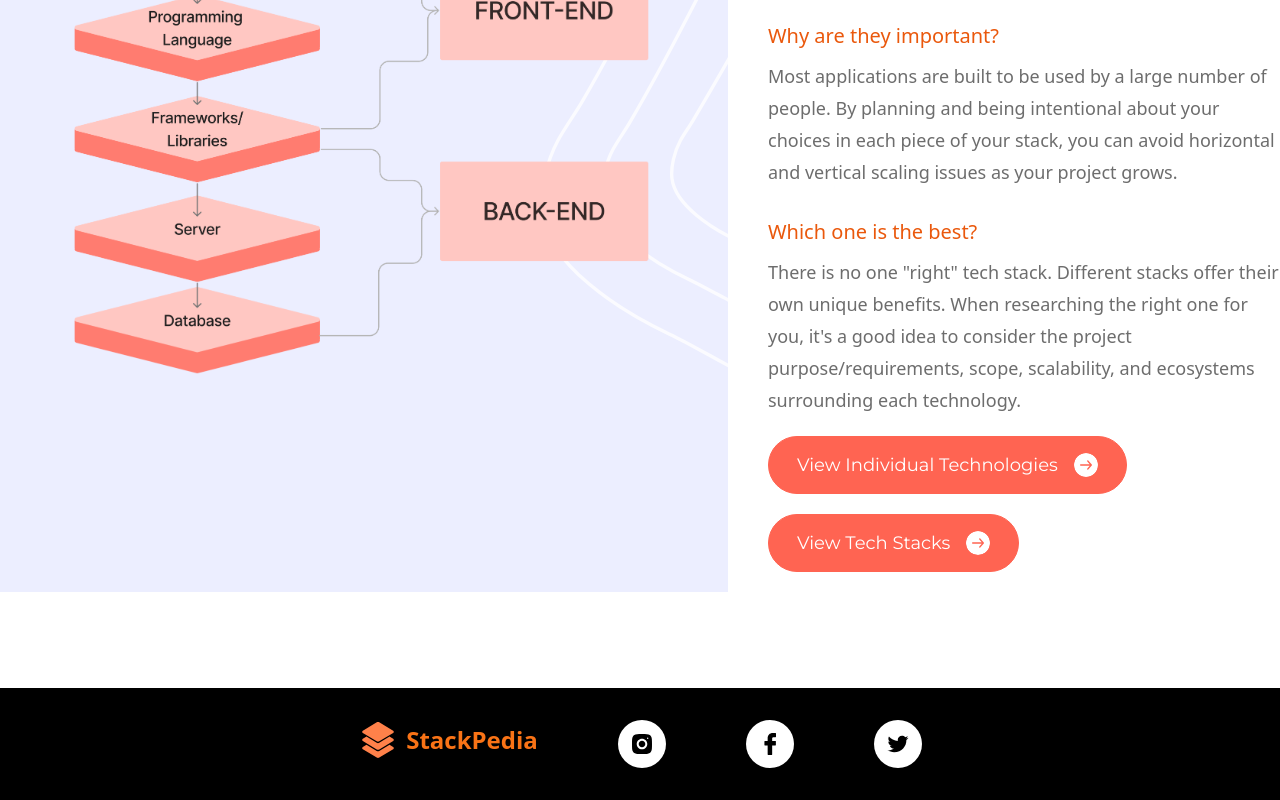
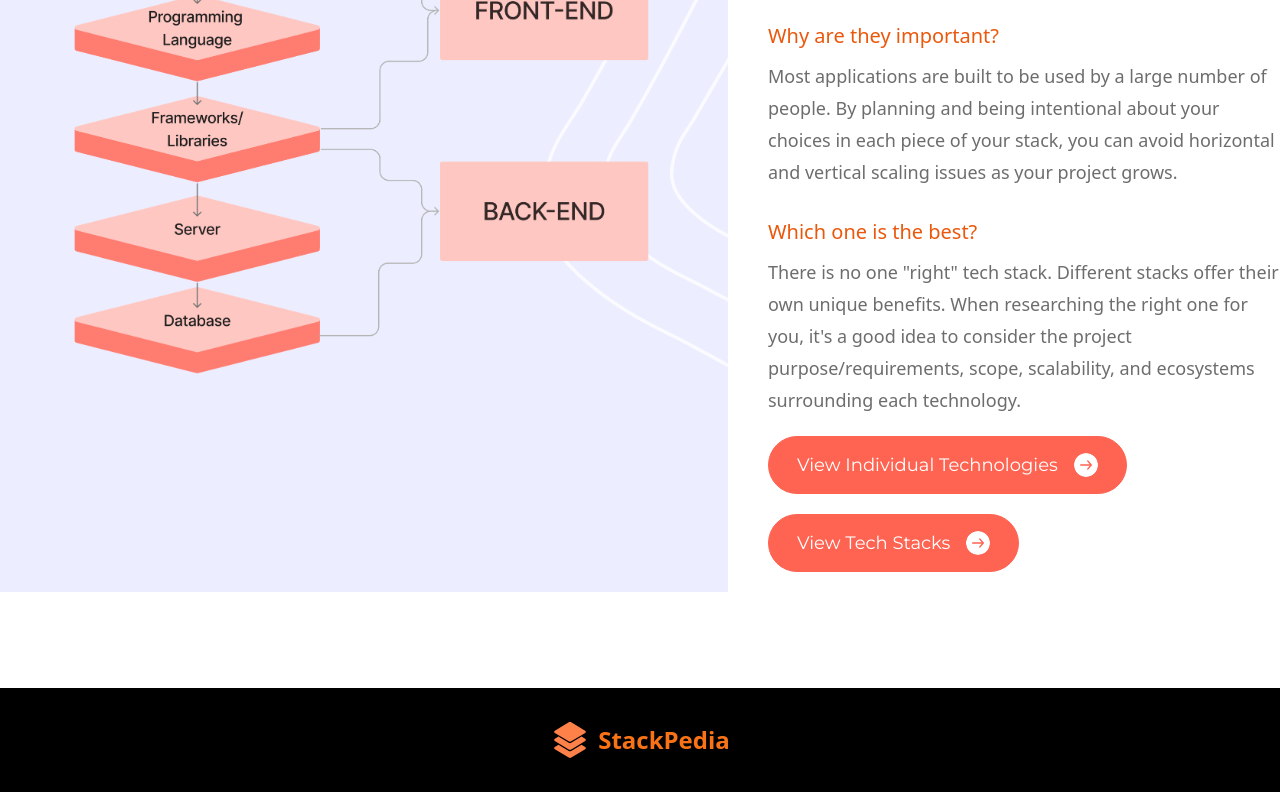
Before and after one commit to dkwon1223/stack-pedia-ui, a React (Vite) app: page / in a window 1280 px wide. Shown: the part 1226-2026 px from the top of the page. Built offline with nearby package versions, Linux system fonts and the light colour scheme; a web font is replaced by a local one; what ldrs would draw is missing.

Commit message:
Remove unnecessary icons in footer

```diff
--- a/src/Components/Footer.jsx
+++ b/src/Components/Footer.jsx
@@ -14,20 +14,6 @@ const Footer = () => {
             StackPedia
           </h1>
         </a>
-        <div className="flex justify-center items-center lg:w-12 lg:h-12 xsm:w-4 xsm:h-4 bg-white rounded-full">
-          <img
-            src={InstagramIcon}
-            alt="Instagram icon"
-            width={24}
-            height={24}
-          />
-        </div>
-        <div className="flex justify-center items-center lg:w-12 lg:h-12 xsm:w-4 xsm:h-4 bg-white rounded-full">
-          <img src={FacebookIcon} alt="Facebook icon" width={24} height={24} />
-        </div>
-        <div className="flex justify-center items-center lg:w-12 lg:h-12 xsm:w-4 xsm:h-4 bg-white rounded-full">
-          <img src={TwitterIcon} alt="Twitter icon" width={24} height={24} />
-        </div>
       </div>
     </footer>
   );
```
